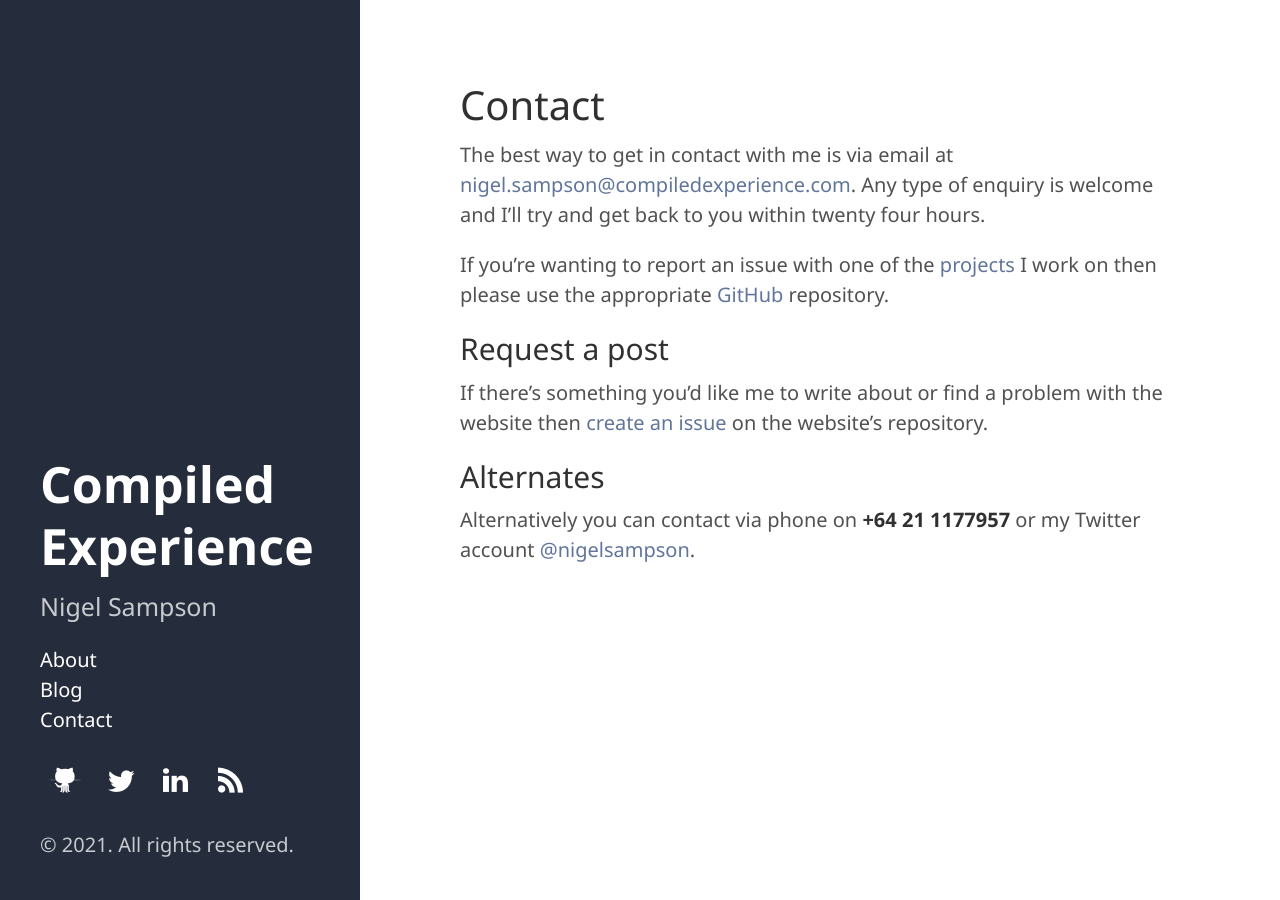
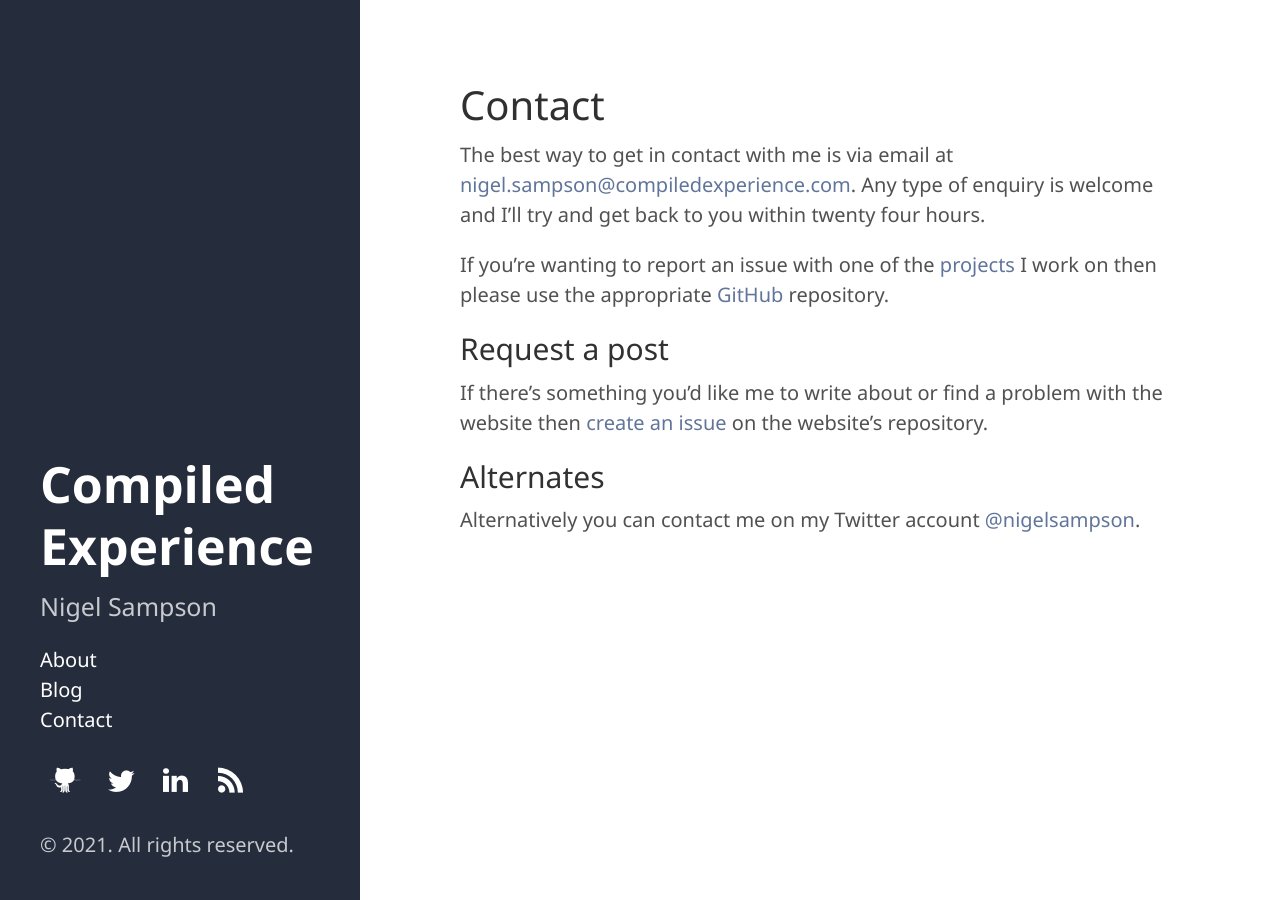
Before and after one commit to nigel-sampson/nigel-sampson.github.io, a Jekyll site: the page built from contact.md, in a window 1280 px wide. Built offline with Jekyll 4.4.1, drawn with Linux system fonts in a browser that asks for light colours.

Commit message:
Remove phone number

```diff
--- a/contact.md
+++ b/contact.md
@@ -12,7 +12,7 @@ If there's something you'd like me to write about or find a problem with the web
 
 ## Alternates
 
-Alternatively you can contact via phone on **+64 21 1177957** or my Twitter account [@nigelsampson][twitter].
+Alternatively you can contact me on my Twitter account [@nigelsampson][twitter].
 
 [email]: mailto:nigel.sampson@compiledexperience.com
 [twitter]: https://twitter.com/nigelsampson
```
